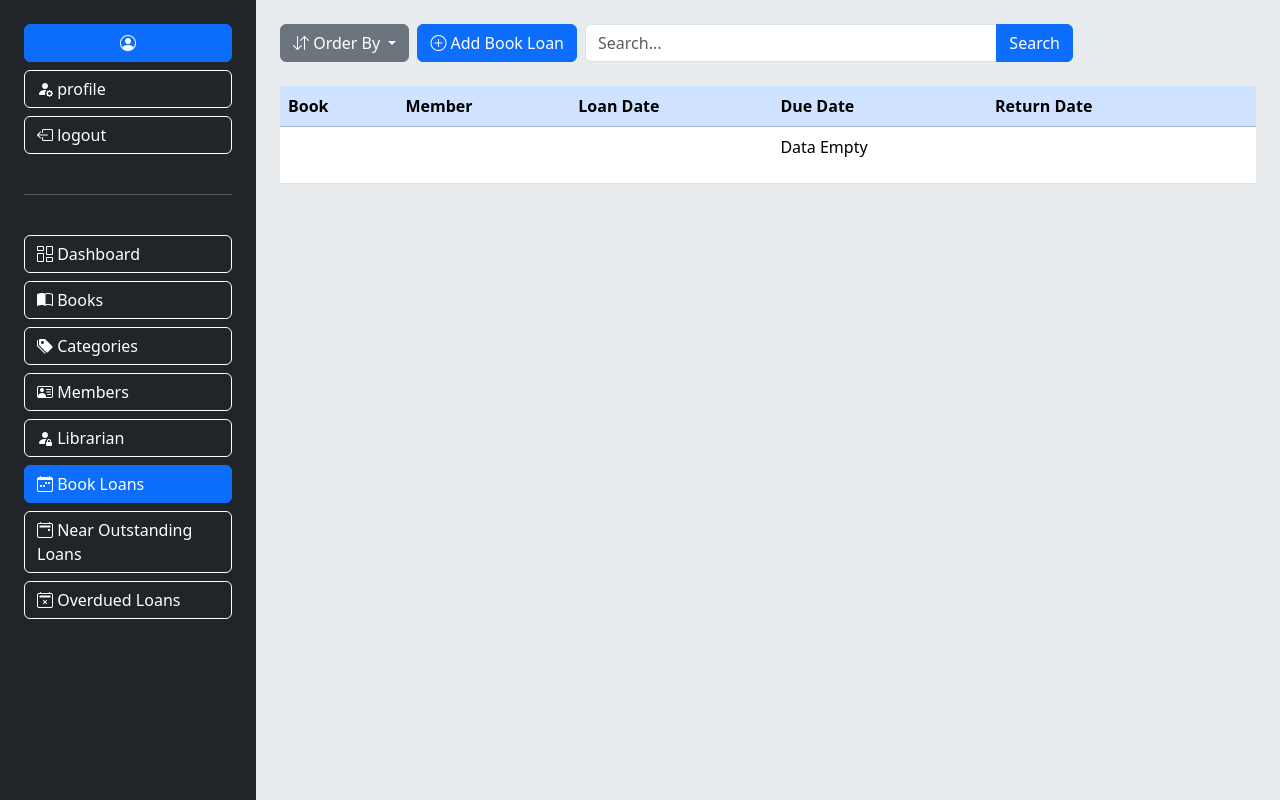
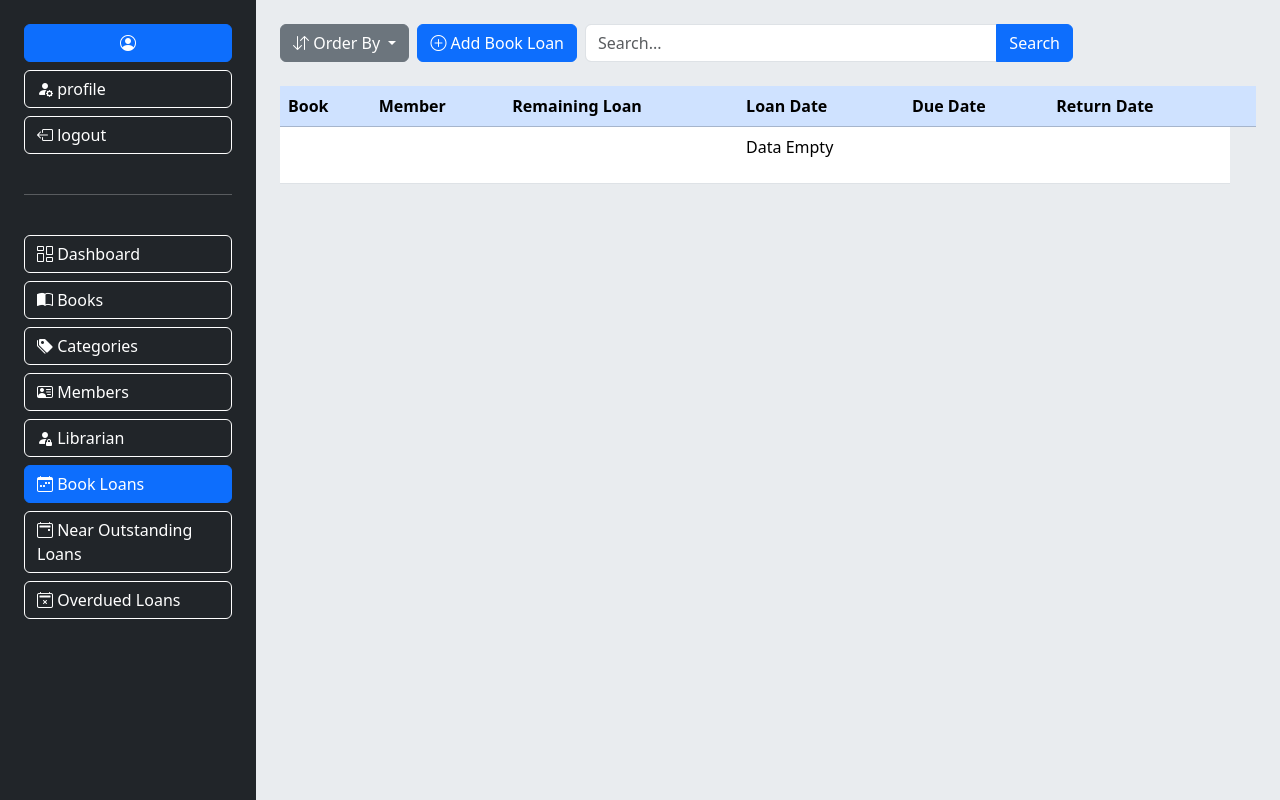
Before and after one commit to impfundev/library-app, a Django app: page /book-loans/ in a window 1280 px wide. Run offline with Django 5.2, Linux system fonts and the light colour scheme; data comes from the database, SQL or seed files in the repository; data that the repository does not hold is empty.

Commit message:
feat: remaining loan time

```diff
--- a/dashboard/views.py
+++ b/dashboard/views.py
@@ -1,5 +1,5 @@
 from django.utils import timezone
-from django.db.models import Q
+from django.db.models import Q, F
 from django.views.generic import ListView, TemplateView
 from loans.models import BookLoan
 
@@ -67,6 +67,9 @@ class UpcomingLoanView(ListView):
             elif order == "old":
                 queryset = queryset.order_by("created_at")
 
+        today = timezone.now()
+        queryset = queryset.annotate(remaining_loan_time=(F("due_date") - today))
+
         return queryset
 
 
--- a/loans/templates/book_loan_table_data.html
+++ b/loans/templates/book_loan_table_data.html
@@ -3,6 +3,7 @@
     <tr class="table-primary">
       <th scope="col">Book</th>
       <th scope="col">Member</th>
+      <th scope="col">Remaining Loan</th>
       <th scope="col">Loan Date</th>
       <th scope="col">Due Date</th>
       <th scope="col">Return Date</th>
@@ -14,6 +15,11 @@
     <tr>
       <td>{{ loan.book.title }}</td>
       <td>{{ loan.member.user.username }}</td>
+      {% if loan.remaining_loan_time %}
+      <td>
+          {{ loan.remaining_loan_time.days }} days left
+      </td>
+      {% endif %}
       <td>{{ loan.loan_date }}</td>
       <td>{{ loan.due_date }}</td>
       <td>{{ loan.return_date }}</td>
--- a/loans/views.py
+++ b/loans/views.py
@@ -1,3 +1,5 @@
+from django.db.models import F
+from django.utils import timezone
 from django.db.models import Q
 from django.views import generic
 from .models import BookLoan
@@ -25,6 +27,9 @@ class BookLoanListView(generic.ListView):
             elif order == "old":
                 queryset = queryset.order_by("created_at")
 
+        today = timezone.now()
+        queryset = queryset.annotate(remaining_loan_time=(F("due_date") - today))
+
         return queryset.order_by("-created_at")
 
 
```
